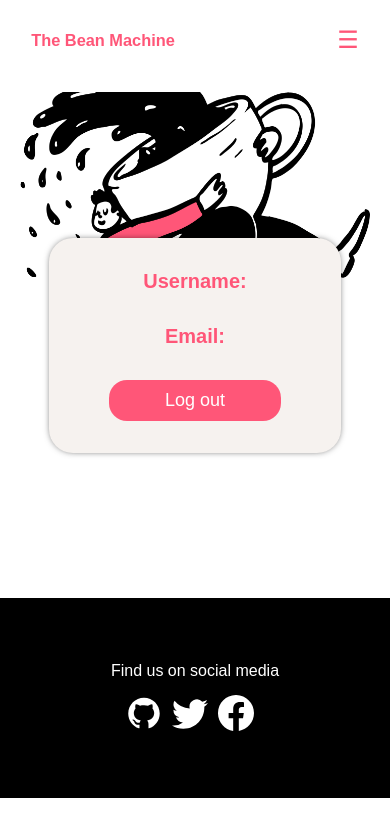
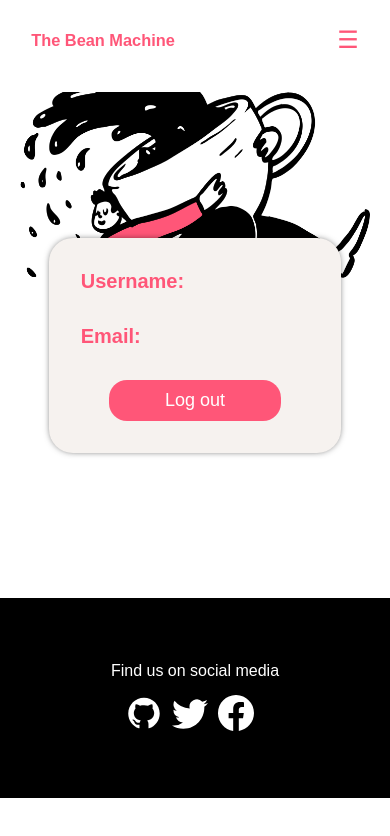
Before and after one commit to jonatan3921/The-Bean-Machine-Enhanced, a React (Vite) app: page /account/1 in a window 390 px wide. Shown: the top 836 px of the page. Built offline with nearby package versions, Linux system fonts and the light colour scheme; no server answers.

Commit message:
Media query for small phones

```diff
--- a/src/pages/Account/Account.css
+++ b/src/pages/Account/Account.css
@@ -70,12 +70,19 @@
         background-position: 0px -30px;
     }
 
+    .account-container {
+        align-items: flex-start;
+    }
+
     .account-container p {
         font-size: 20px;
+        display: flex;
+        flex-direction: column;
     }
 
     .account-container button {
         width: 75%;
         font-size: 18px;
+        align-self: center;
     }
 }
```
